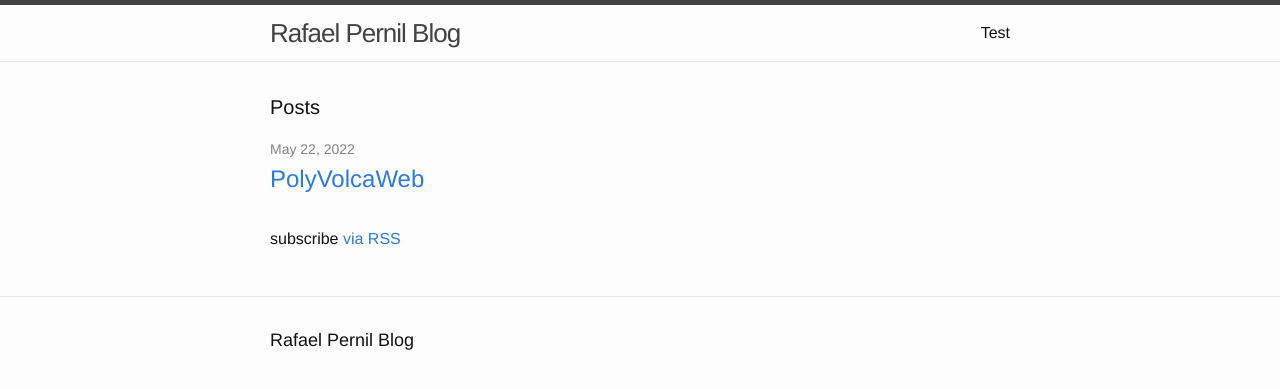
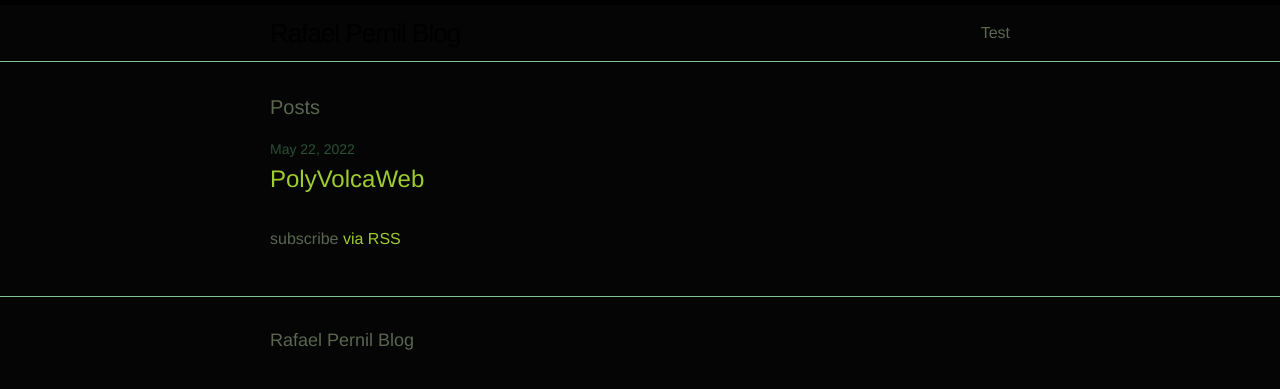
Before and after one commit to rafaelpernil2/blog-en, a Jekyll site: the page built from index.html, in a window 1280 px wide. Shown: the top 389 px of the page. Built offline with Jekyll 4.4.1, drawn with Linux system fonts in a browser that asks for light colours.

Commit message:
fix: Changed colors

```diff
--- a/css/main.scss
+++ b/css/main.scss
@@ -14,11 +14,11 @@ $base-line-height: 1.5;
 
 $spacing-unit:     30px;
 
-$text-color:       #111;
-$background-color: #fdfdfd;
-$brand-color:      #2a7ae2;
+$text-color:       #5a6650;
+$background-color: #050505;
+$brand-color:      #9fcc2e;
 
-$grey-color:       #828282;
+$grey-color:       #295135;
 $grey-color-light: lighten($grey-color, 40%);
 $grey-color-dark:  darken($grey-color, 25%);
 
```
